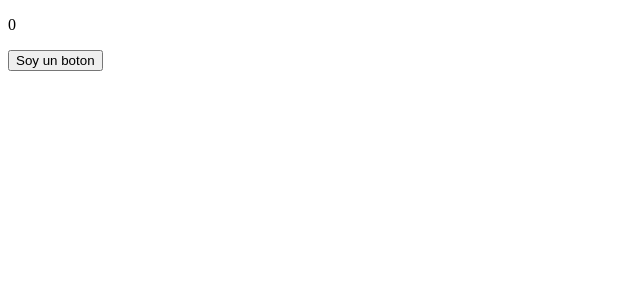
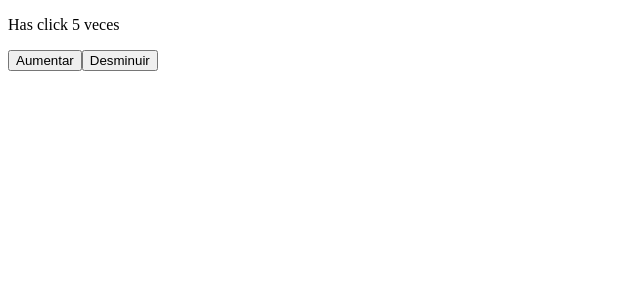
Before and after one commit to Jhonatanisai8/app-repaso-react, a React (Vite) app: page / in a window 1280 px wide. Shown: the top 300 px of the page, without its empty margins (0-640 px from the left). Built offline with nearby package versions, Linux system fonts and the light colour scheme.

Commit message:
useStateEnReact

```diff
--- a/src/App.jsx
+++ b/src/App.jsx
@@ -1,8 +1,9 @@
-import ContadorApp from './components/events/ContadorApp'
+// import ContadorApp from './components/events/ContadorApp'
 import MiBoton from './components/events/MiBoton'
 import PerfilUsuario from './components/PerfilUsuario'
 import TarjetaEmpleado from './components/props/TarjetaEmpleado'
 import TarjetaEmpleado1 from './components/props/TarjetaEmpleado1'
+import Contador from './components/useEstate/Contador'
 // import Saludo from './components/Saludo'
 
 function App() {
@@ -29,10 +30,13 @@ function App() {
       >
       </TarjetaEmpleado1> */}
       {/* <MiBoton></MiBoton> */}
-      <ContadorApp
+      {/* <ContadorApp
         valor={0}
       >
-      </ContadorApp>
+      </ContadorApp> */}
+      <Contador valor={5}>
+        Soy un Boton
+      </Contador>
     </div>
   )
 }
--- /dev/null
+++ b/src/components/useEstate/Contador.jsx
@@ -0,0 +1,22 @@
+import React, { useState } from 'react'
+
+const Contador = ({ valor = 0 }) => {
+  const [cuenta, setCuenta] = useState(valor)
+
+  function actualizarContador() {
+    setCuenta(cuenta + 1)
+  }
+  function desminuirContador() {
+    setCuenta(cuenta - 1)
+  }
+
+  return (
+    <div>
+      <p>Has click {cuenta} veces</p>
+      <button onClick={actualizarContador}>Aumentar</button>
+      <button onClick={desminuirContador}>Desminuir</button>
+    </div>
+  )
+}
+
+export default Contador
```
